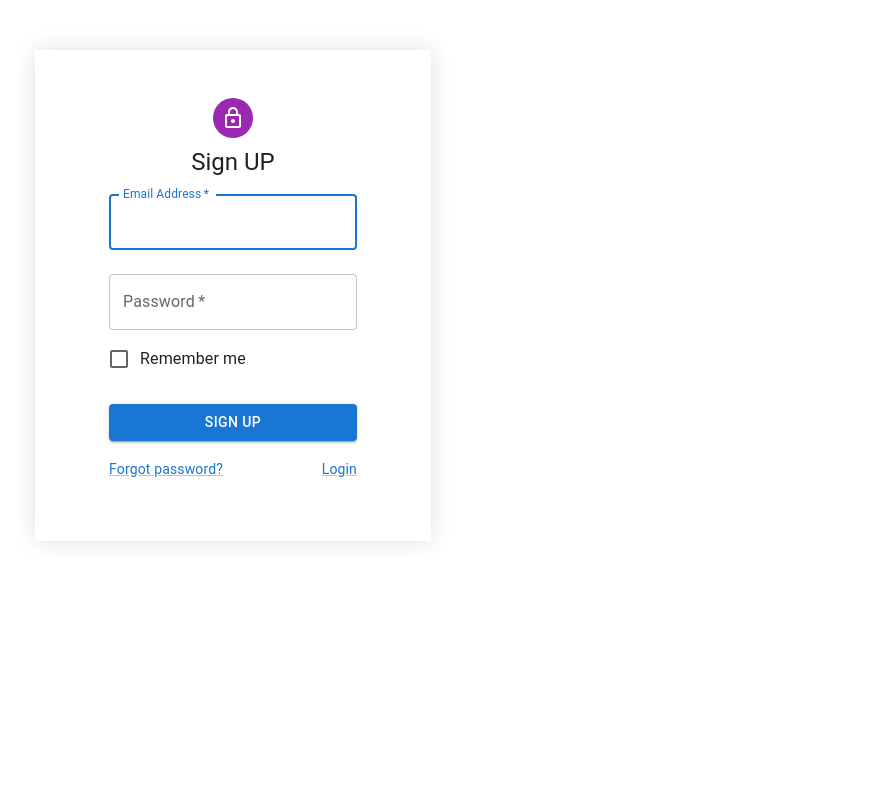
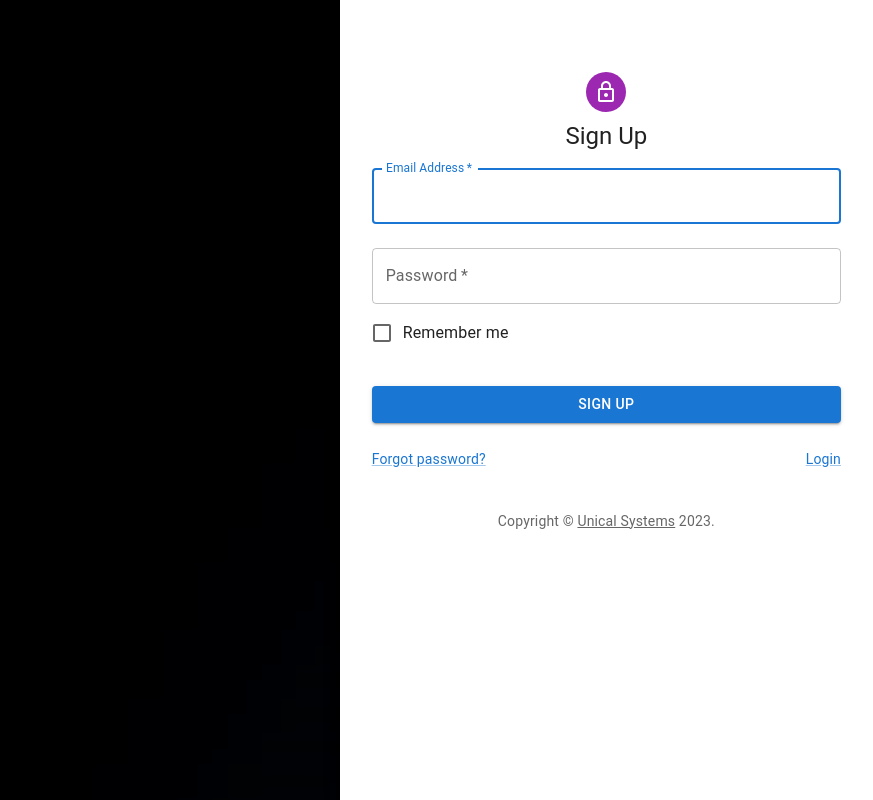
Before and after one commit to ThellaVamshidhar/iAssure-login, a React (Create React App) app: page /signup in a window 1280 px wide. Shown: the whole page, without its empty margins (407-1280 px from the left). Built offline with nearby package versions, Linux system fonts and the light colour scheme.

Commit message:
split-screen

```diff
--- a/src/Login.js
+++ b/src/Login.js
@@ -1,5 +1,4 @@
 import React, { useState } from 'react';
-import './App.css';
 import Avatar from '@mui/material/Avatar';
 import Button from '@mui/material/Button';
 import CssBaseline from '@mui/material/CssBaseline';
@@ -7,17 +6,31 @@ import TextField from '@mui/material/TextField';
 import FormControlLabel from '@mui/material/FormControlLabel';
 import Checkbox from '@mui/material/Checkbox';
 import Link from '@mui/material/Link';
+import Paper from '@mui/material/Paper';
+import Box from '@mui/material/Box';
 import Grid from '@mui/material/Grid';
-import Box from '@mui/material/Box';
 import LockOutlinedIcon from '@mui/icons-material/LockOutlined';
 import Typography from '@mui/material/Typography';
-import Container from '@mui/material/Container';
 import { createTheme, ThemeProvider } from '@mui/material/styles';
 import Axios from 'axios';
 import { useNavigate } from 'react-router-dom';
-import Home from './Home'
+import background from "./assets/Blank.png";
+
 
 const defaultTheme = createTheme();
+
+function Copyright(props) {
+  return (
+    <Typography variant="body2" color="text.secondary" align="center" {...props}>
+      {'Copyright © '}
+      <Link color="inherit" href="https://unicalsystems.com/" target="_blank">
+        Unical Systems
+      </Link>{' '}
+      {new Date().getFullYear()}
+      {'.'}
+    </Typography>
+  );
+}
 
 const LogIn = () => {
   const [username, setUsername] = useState('');
@@ -31,6 +44,7 @@ const LogIn = () => {
     })
       .then((response) => {
 
+        console.log(response)
         if (!response.data.success) {
           navigate('/Home');
         }
@@ -42,24 +56,47 @@ const LogIn = () => {
 
   return (
     <ThemeProvider theme={defaultTheme}>
-      <Container component="main" maxWidth="xs">
+      <Grid container component="main" sx={{ height: '100vh' }}>
         <CssBaseline />
-        <Box className="main-frame">
+        <Grid
+          item
+          xs={false}
+          sm={4}
+          md={7}
+          sx={{
+            backgroundImage: `url(${background})`,
+            backgroundRepeat: 'no-repeat',
+            backgroundColor: (t) =>
+              t.palette.mode === 'light' ? t.palette.grey[50] : t.palette.grey[900],
+            backgroundSize: 'cover',
+            backgroundPosition: 'center',
+          }}
+        />
+        <Grid item xs={12} sm={8} md={5} component={Paper} elevation={6} square>
+          <Box
+            sx={{
+              my: 8,
+              mx: 4,
+              display: 'flex',
+              flexDirection: 'column',
+              alignItems: 'center',
+            }}
+          >
             <Avatar sx={{ m: 1, bgcolor: 'secondary.main' }}>
               <LockOutlinedIcon />
             </Avatar>
             <Typography component="h1" variant="h5">
               Log In
             </Typography>
-          <Box noValidate sx={{ mt: 1 }}>
+            <Box>
               <TextField
                 margin="normal"
                 required
                 fullWidth
                 id="email"
-              type="text"
                 label="Email Address"
                 name="email"
+                autoComplete="email"
                 autoFocus
                 onChange={(e) => {
                   setUsername(e.target.value);
@@ -71,8 +108,9 @@ const LogIn = () => {
                 fullWidth
                 name="password"
                 label="Password"
-              type="text"
+                type="password"
                 id="password"
+                autoComplete="current-password"
                 onChange={(e) => {
                   setPassword(e.target.value);
                 }}
@@ -88,7 +126,7 @@ const LogIn = () => {
                 sx={{ mt: 3, mb: 2 }}
                 onClick={login}
               >
-              Log In
+                Sign In
               </Button>
               <Grid container>
                 <Grid item xs>
@@ -102,11 +140,12 @@ const LogIn = () => {
                 </Link>
                 </Grid>
               </Grid>
+              <Copyright sx={{ mt: 5 }} />
             </Box>
           </Box>
-      </Container>
+        </Grid>
+      </Grid>
     </ThemeProvider>
   );
-};
-
+}
 export default LogIn;
--- a/src/Signup.js
+++ b/src/Signup.js
@@ -1,5 +1,4 @@
 import React, { useState } from "react";
-import "./App.css";
 import Avatar from '@mui/material/Avatar';
 import Button from '@mui/material/Button';
 import CssBaseline from '@mui/material/CssBaseline';
@@ -7,45 +6,83 @@ import TextField from '@mui/material/TextField';
 import FormControlLabel from '@mui/material/FormControlLabel';
 import Checkbox from '@mui/material/Checkbox';
 import Link from '@mui/material/Link';
+import Paper from '@mui/material/Paper';
+import Box from '@mui/material/Box';
 import Grid from '@mui/material/Grid';
-import Box from '@mui/material/Box';
 import LockOutlinedIcon from '@mui/icons-material/LockOutlined';
 import Typography from '@mui/material/Typography';
-import Container from '@mui/material/Container';
 import { createTheme, ThemeProvider } from '@mui/material/styles';
-
+import background from "./assets/Blank.png";
 import Axios from 'axios';
-
+import { useNavigate } from 'react-router-dom';
+import Home from './Home';
 
 
 const defaultTheme = createTheme();
-function Signup(){
 
+function Copyright(props) {
+  return (
+    <Typography variant="body2" color="text.secondary" align="center" {...props}>
+      {'Copyright © '}
+      <Link color="inherit" href="https://unicalsystems.com/" target="_blank" >
+        Unical Systems
+      </Link>{' '}
+      {new Date().getFullYear()}
+      {'.'}
+    </Typography>
+  );
+}
+
+function Signup() {
   const [usernameReg, setUernameReg] = useState("");
   const [passwordReg, setPasswordReg] = useState ("");
+  const navigate = useNavigate();
 
   const register = () => {
       Axios.post("http://localhost:8081/register", {
         username: usernameReg,
         password: passwordReg,
        }).then((response) => {
-            console.log(response);
+          console.log(response.data);
+          navigate(Home)
        });
      };
 
   return (
     <ThemeProvider theme={defaultTheme}>
-      <Container component="main" maxWidth="xs">
+      <Grid container component="main" sx={{ height: '100vh' }}>
         <CssBaseline />
-        <Box className='main-frame'>
+        <Grid
+          item
+          xs={false}
+          sm={8}
+          md={7}
+          sx={{
+            backgroundImage: `url(${background})`,
+            backgroundRepeat: 'no-repeat',
+            backgroundColor: (t) =>
+              t.palette.mode === 'light' ? t.palette.grey[50] : t.palette.grey[900],
+            backgroundSize: 'cover',
+            backgroundPosition: 'center',
+          }}
+        />
+        <Grid item xs={12} sm={8} md={5} component={Paper} elevation={6} square>
+          <Box
+            sx={{
+              my: 8,
+              mx: 4,
+              display: 'flex',
+              flexDirection: 'column',
+              alignItems: 'center',
+            }}
+          >
             <Avatar sx={{ m: 1, bgcolor: 'secondary.main' }}>
               <LockOutlinedIcon />
             </Avatar>
             <Typography component="h1" variant="h5">
-            Sign UP
+              Sign Up
             </Typography>
-          <form action="" >
-            <Box>
+            <Box   >
               <TextField
                 margin="normal"
                 required
@@ -54,24 +91,23 @@ function Signup(){
                 type="email"
                 label="Email Address"
                 name="email"
+                autoComplete="email"
                 autoFocus
                 onChange={(e) => {
                   setUernameReg(e.target.value);}}
-            /></Box>
-            <Box>
+              />
               <TextField
                 margin="normal"
                 required
                 fullWidth
                 name="password"
                 label="Password"
-              type="text"
+                type="password"
                 id="password"
+                autoComplete="current-password"
                 onChange={(e) =>{
-                setPasswordReg(e.target.value);
-             }}
+                  setPasswordReg(e.target.value);}}
               />
-           </Box>
               <FormControlLabel
                 control={<Checkbox value="remember" color="primary" />}
                 label="Remember me"
@@ -80,9 +116,10 @@ function Signup(){
                 type="submit"
                 fullWidth
                 variant="contained"
-              sx={{ mt: 3, mb: 2 }}
-              onClick={register}>
-              Sign up
+                sx={{ mt: 4, mb: 3 }}
+                onClick={register}
+              >
+                Sign Up
               </Button>
               <Grid container>
                 <Grid item xs>
@@ -96,11 +133,13 @@ function Signup(){
                 </Link>
                 </Grid>
               </Grid>
-          </form>
+              <Copyright sx={{ mt: 5 }} />
             </Box>
-      </Container>
+          </Box>
+        </Grid>
+      </Grid>
     </ThemeProvider>
-    )
+  );
 }
 
 export default Signup;
```
Also changed, not shown: src/dum.js (+227 -0 lines), src/thankYou.js (added, +9 -0 lines), src/assets/Blank.png (added), src/assets/unical_logo.png (added). Lines whose indentation alone changed are shown as unchanged.
